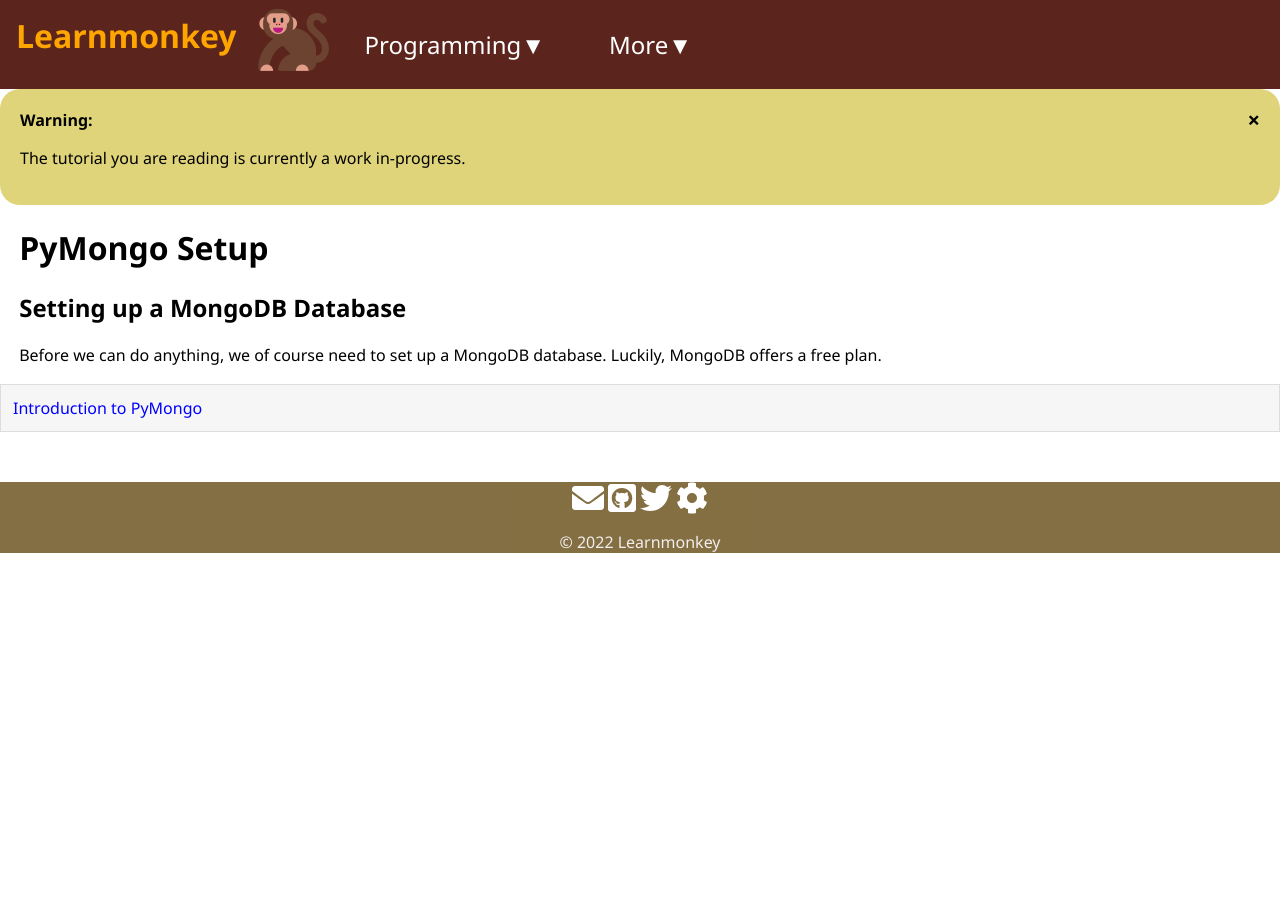
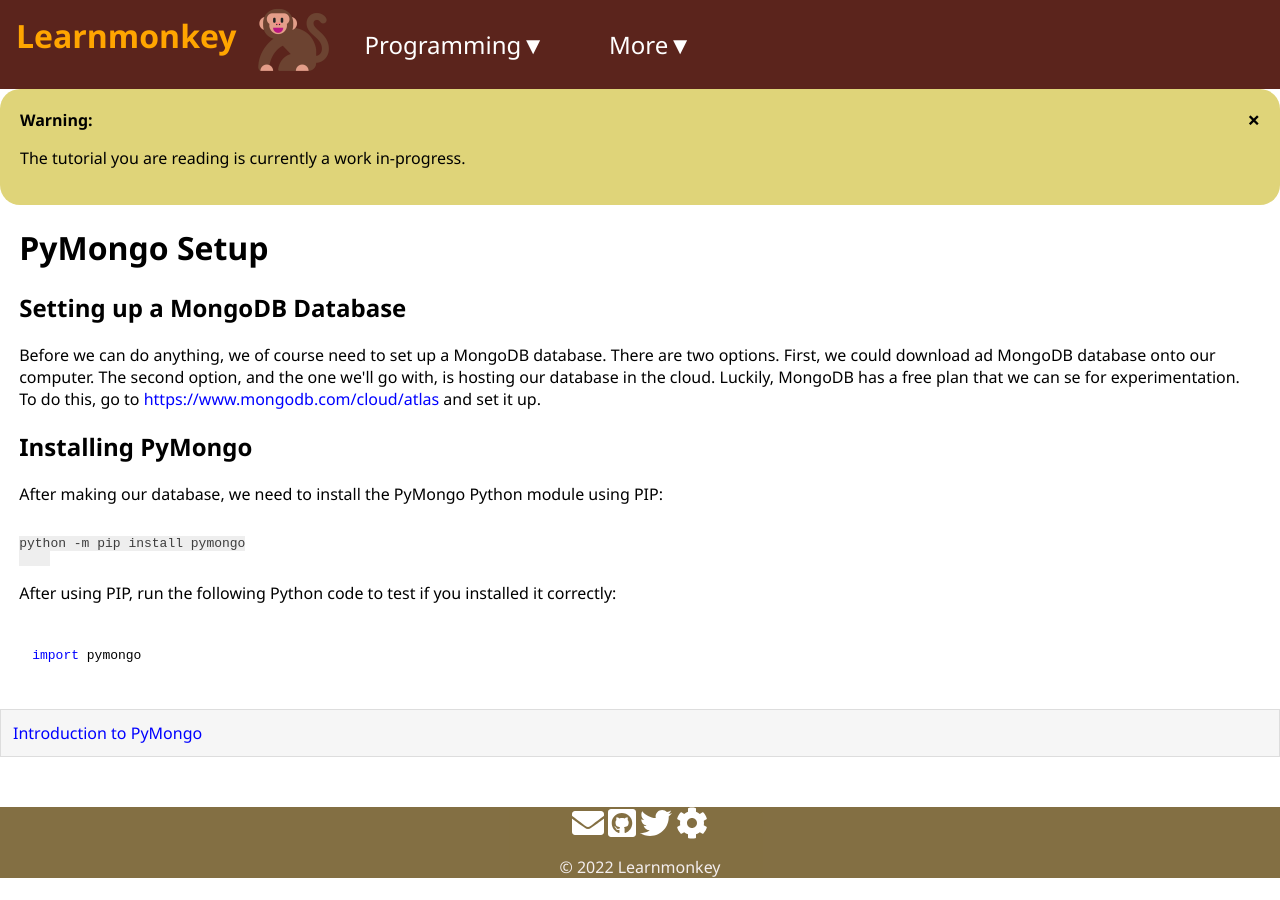
Before and after one commit to learnmonkey/learnmonkey.github.io, a Jekyll site: the page built from programming/python/pymongo/setup.html, in a window 1280 px wide. Built offline with Jekyll 4.4.1, drawn with Linux system fonts in a browser that asks for light colours; nearby versions of some CDN libraries.

Commit message:
expand pymongo setup

```diff
--- a/programming/python/pymongo/setup.html
+++ b/programming/python/pymongo/setup.html
@@ -8,5 +8,17 @@
 
 <section>
     <h2>Setting up a MongoDB Database</h2>
-    <p>Before we can do anything, we of course need to set up a MongoDB database. Luckily, MongoDB offers a free plan.</p>
+    <p>Before we can do anything, we of course need to set up a MongoDB database. There are two options. First, we could download ad MongoDB database onto our computer. The second option, and the one we'll go with, is hosting our database in the cloud. Luckily, MongoDB has a free plan that we can se for experimentation. To do this, go to <a href="https://www.mongodb.com/cloud/atlas">https://www.mongodb.com/cloud/atlas</a> and set it up.</p>
 </section>
+
+<section>
+    <h2>Installing PyMongo</h2>
+    <p>After making our database, we need to install the PyMongo Python module using PIP: </p>
+    <pre><code class="language-bat">
+python -m pip install pymongo
+    </code></pre>
+    <p>After using PIP, run the following Python code to test if you installed it correctly: </p>
+    <pre><code class="language-python">
+import pymongo
+    </code></pre>
+</section>
```
